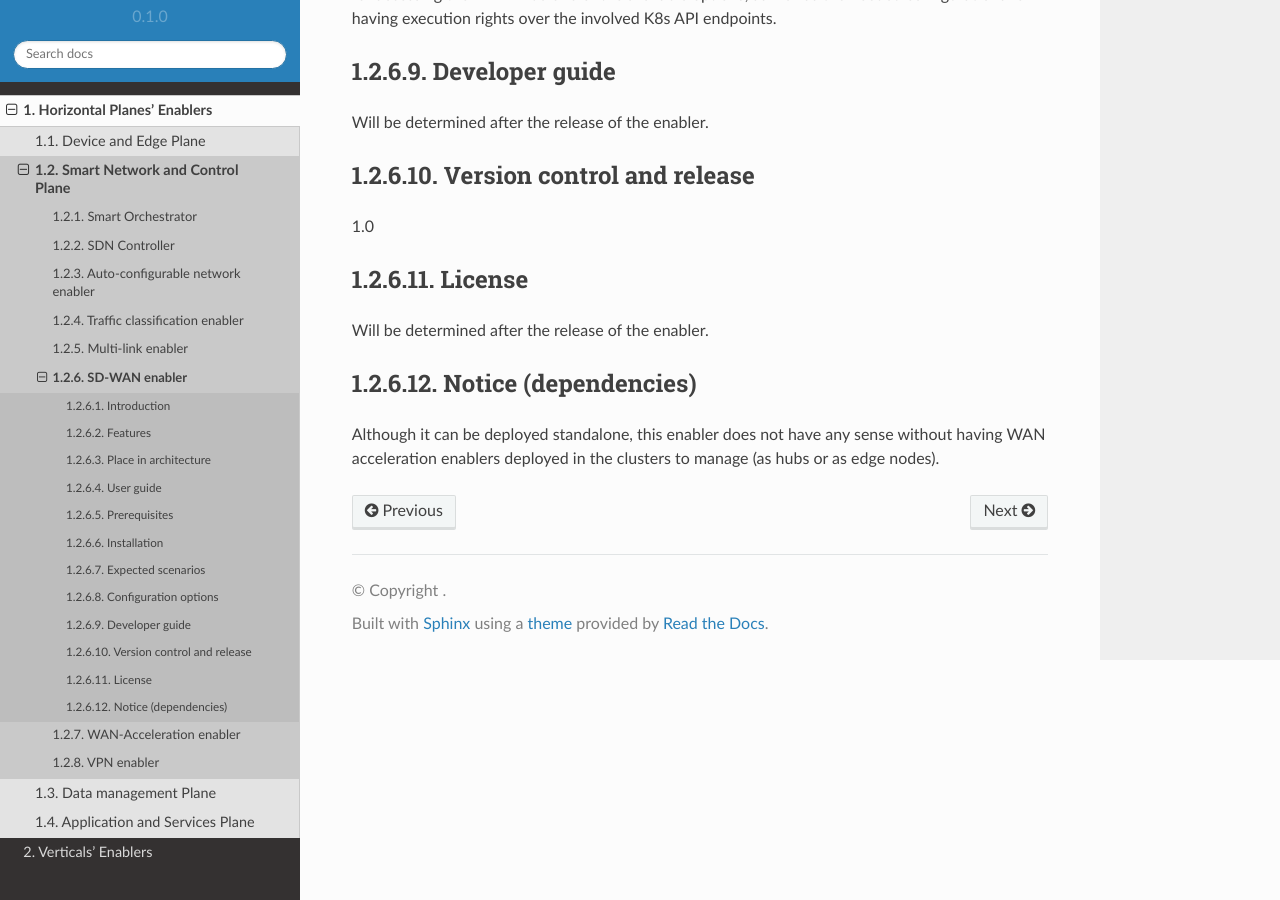
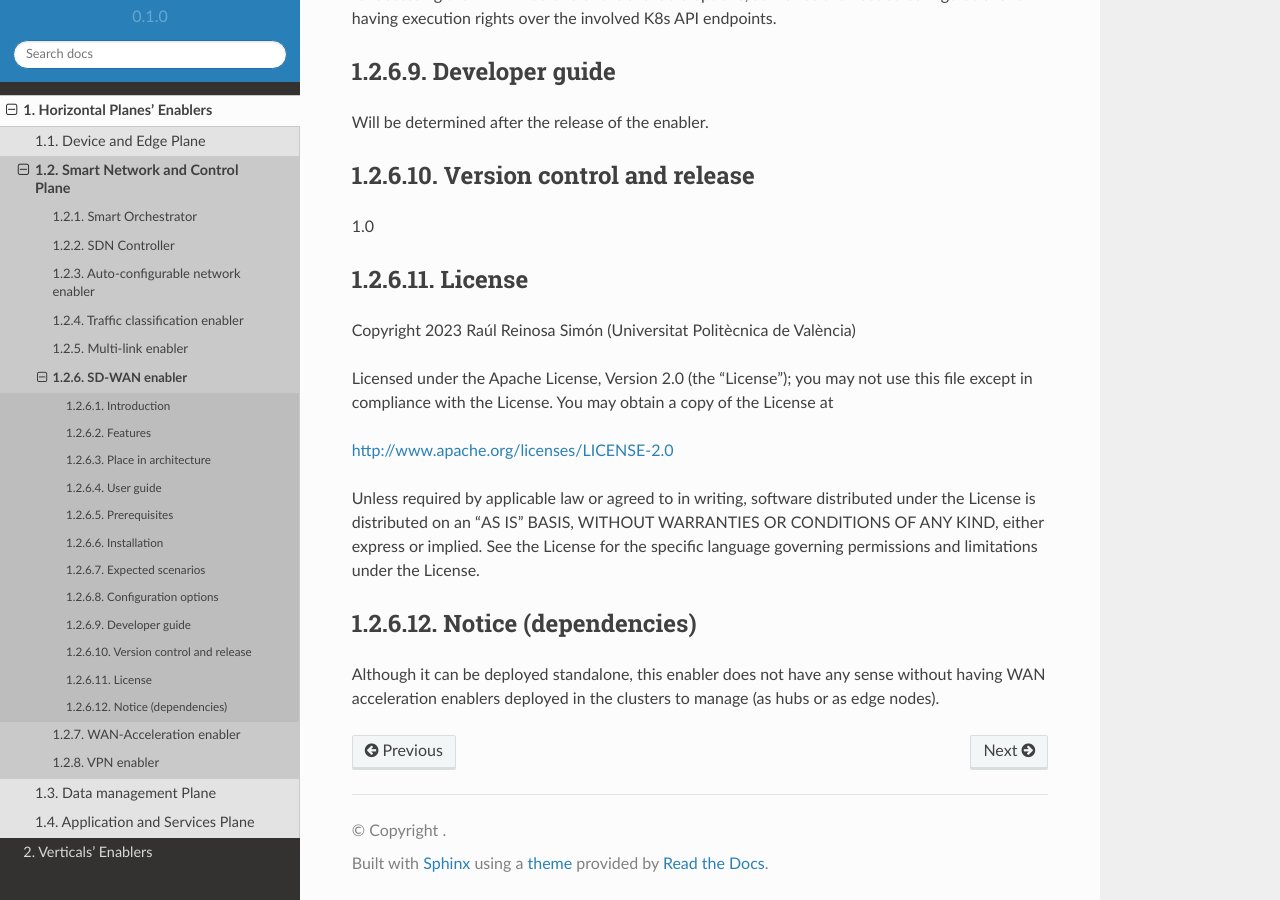
Before and after one commit to assist-iot/assist-iot-documentation, a Sphinx documentation site: the page built from docs/source/horizontal_planes/smart/sd_wan_enabler.rst, in a window 1280 px wide and 900 px high, scrolled down 6412 px. Built offline with Sphinx 7.4.7 and the Read the Docs theme 2.0.0, drawn with Linux system fonts in a browser that asks for light colours; formulas are drawn with MathJax 3.

Commit message:
update license SD-WAN enabler

```diff
--- a/docs/source/horizontal_planes/smart/sd_wan_enabler.rst
+++ b/docs/source/horizontal_planes/smart/sd_wan_enabler.rst
@@ -221,7 +221,18 @@
 License
 -------
 
-Will be determined after the release of the enabler.
+Copyright 2023 Raúl Reinosa Simón (Universitat Politècnica de València)
+
+Licensed under the Apache License, Version 2.0 (the "License"); you may not use this file except in compliance with the License.
+You may obtain a copy of the License at
+
+http://www.apache.org/licenses/LICENSE-2.0
+
+Unless required by applicable law or agreed to in writing, software
+distributed under the License is distributed on an "AS IS" BASIS,
+WITHOUT WARRANTIES OR CONDITIONS OF ANY KIND, either express or implied.
+See the License for the specific language governing permissions and
+limitations under the License.
 
 Notice (dependencies)
 ---------------------
```
